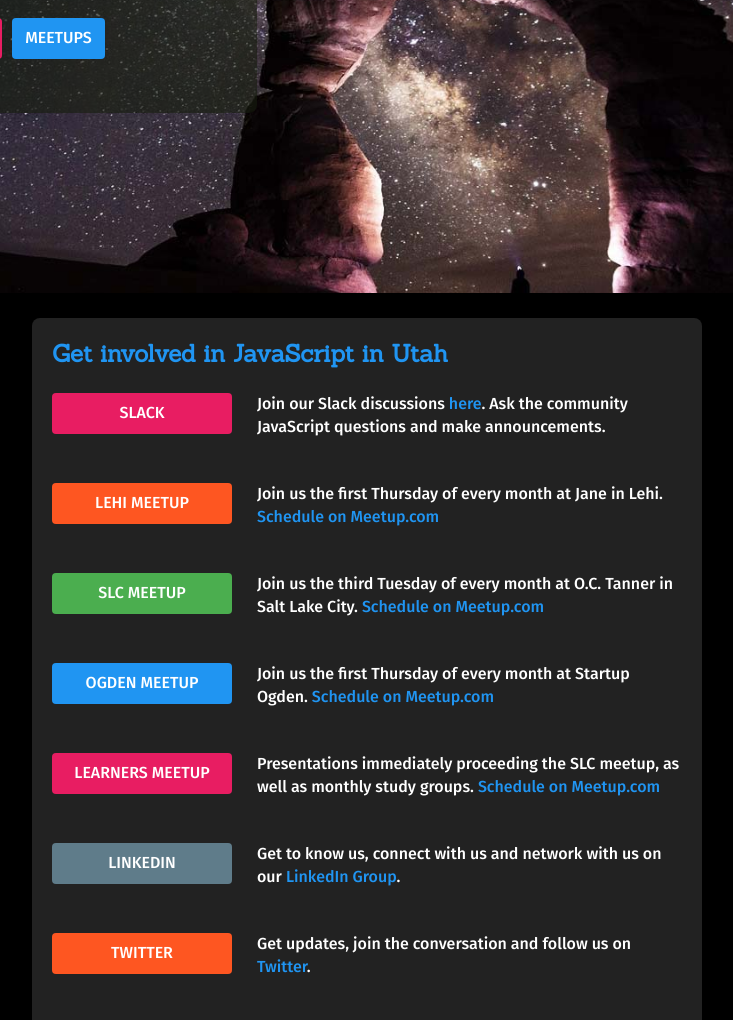
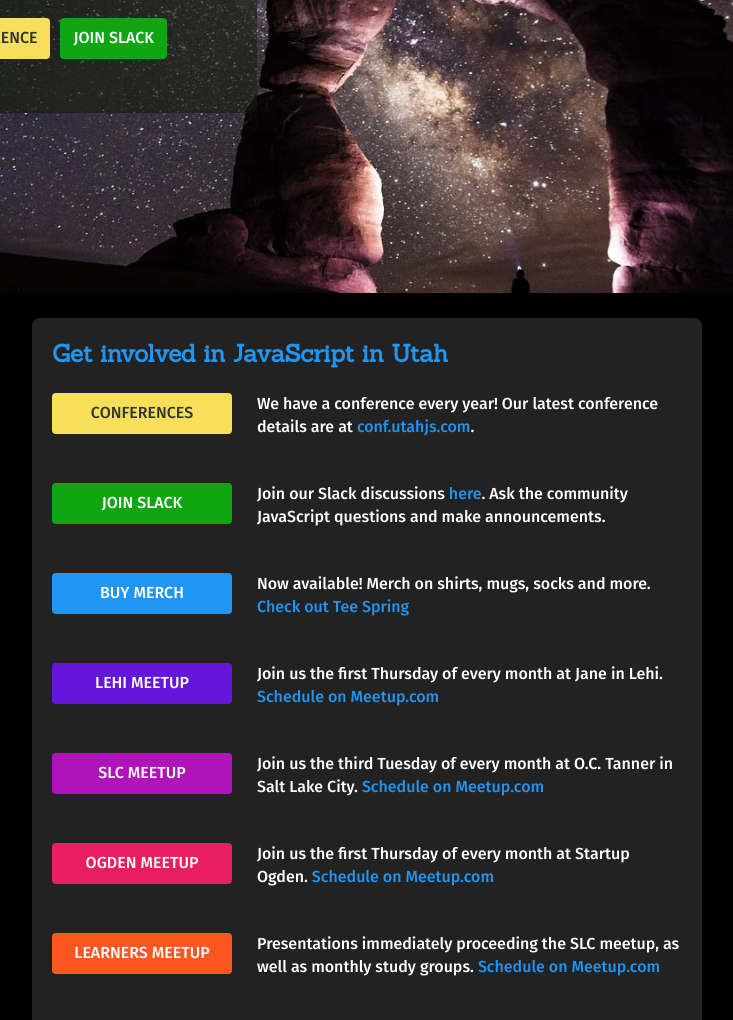
Before and after one commit to UtahJS/utahjs-com, a plain HTML site: page index.html in a window 1280 px wide. Shown: the part 307-1327 px from the top of the page, without its empty margins (273-1006 px from the left). Drawn offline with Linux system fonts and the light colour scheme.

Commit message:
[master] and merch link; update link colors; re-order some links

```diff
--- a/assets/css/main.css
+++ b/assets/css/main.css
@@ -77,16 +77,20 @@ p {
     text-align: center;
     margin-bottom: 8px;
 }
-.btn-slack { background-color: #e81d62; }
-.btn-orem-meetup { background-color: #fe5621; }
-.btn-slc-meetup { background-color: #4bae4f; }
-.btn-ogden-meetup { background-color: #2095f2; }
-.btn-learners-meetup { background-color: #e81d62; }
-.btn-linkedin { background-color: #5f7c8a; }
-.btn-twitter { background-color: #fe5621; }
-.btn-conf { background-color: #4bae4f; }
-.btn-videos { background-color: #2095f2; }
+.hero-buttons .btn:nth-child(1) { background-color: #F6E05A; color: #333; }
+.hero-buttons .btn:nth-child(2) { background-color: #0fa513; }
 
+.ways-to-participate dt:nth-child(14n + 1) .btn { background-color: #F6E05A; color: #333; }
+.ways-to-participate dt:nth-child(14n + 3) .btn { background-color: #0fa513; }
+.ways-to-participate dt:nth-child(14n + 5) .btn { background-color: #2095f2; }
+.ways-to-participate dt:nth-child(14n + 7) .btn { background-color: #6516d9; }
+.ways-to-participate dt:nth-child(14n + 9) .btn { background-color: #b113ba; }
+.ways-to-participate dt:nth-child(14n + 11) .btn { background-color: #e81d62; }
+.ways-to-participate dt:nth-child(14n + 13) .btn { background-color: #fe5621; }
+
+.ways-to-participate {
+    padding-bottom: 0;
+}
 dl.ways-to-participate dt {
     float: left;
     clear: both;
--- a/index.html
+++ b/index.html
@@ -29,7 +29,7 @@
     <meta name="theme-color" content="#f9e034">
     <link rel="stylesheet" href="https://fonts.googleapis.com/css?family=Sanchez|Fira+Sans:300,300italic,500,500italic">
     <link rel="stylesheet" href="assets/css/bootstrap.css">
-    <link rel="stylesheet" href="assets/css/main.css?2">
+    <link rel="stylesheet" href="assets/css/main.css?3">
     <link rel="stylesheet" href="assets/css/hero.css?2">
 </head>
 <body>
@@ -46,9 +46,9 @@
                 <div class="hero-subtext hero-venue">Let's learn together.</div>
             </div>
             <div class="hero-buttons">
-<!--                <a href="https://conf.utahjs.com" class="btn btn-twitter">Conference</a>-->
-                <a href="https://slack.utahjs.com" class="btn btn-slack">Slack</a>
-                <a href="#Meetups" class="btn btn-videos">Meetups</a>
+                <a href="https://conf.utahjs.com" class="btn">Conference</a>
+                <a href="https://slack.utahjs.com" class="btn">Join Slack</a>
+<!--                <a href="#Meetups" class="btn">Meetups</a>-->
             </div>
         </div>
     </div>
@@ -62,55 +62,61 @@
 
         <dl class="ways-to-participate clearfix">
 
-            <dt><a href="https://slack.utahjs.com" class="btn btn-participate btn-slack">Slack</a></dt>
+            <dt><a href="https://conf.utahjs.com" class="btn btn-participate">Conferences</a></dt>
+            <dd>
+                We have a conference every year! Our latest conference details are at
+                <a href="https://conf.utahjs.com">conf.utahjs.com</a>.
+            </dd>
+
+            <dt><a href="https://slack.utahjs.com" class="btn btn-participate">Join Slack</a></dt>
             <dd>
                 Join our Slack discussions <a href="https://slack.utahjs.com">here</a>.
                 Ask the community JavaScript questions and make announcements.
             </dd>
 
-            <dt><a href="http://www.meetup.com/UtahJS/" class="btn btn-participate btn-orem-meetup">Lehi Meetup</a></dt>
+            <dt><a href="https://teespring.com/utahjs-2020-online-series" class="btn btn-participate">Buy Merch</a></dt>
+            <dd>
+                Now available! Merch on shirts, mugs, socks and more.
+                <a href="https://teespring.com/utahjs-2020-online-series">Check out Tee Spring</a>
+            </dd>
+
+            <dt><a href="http://www.meetup.com/UtahJS/" class="btn btn-participate">Lehi Meetup</a></dt>
             <dd>
                 Join us the first Thursday of every month at Jane in Lehi.
                 <a href="http://www.meetup.com/UtahJS/">Schedule on Meetup.com</a>
             </dd>
 
-            <dt><a href="http://www.meetup.com/UtahJS/" class="btn btn-participate btn-slc-meetup">SLC Meetup</a></dt>
+            <dt><a href="http://www.meetup.com/UtahJS/" class="btn btn-participate">SLC Meetup</a></dt>
             <dd>
                 Join us the third Tuesday of every month at O.C. Tanner in Salt Lake City.
                 <a href="http://www.meetup.com/UtahJS/">Schedule on Meetup.com</a>
             </dd>
 
-            <dt><a href="http://www.meetup.com/UtahJS/" class="btn btn-participate btn-ogden-meetup">Ogden Meetup</a></dt>
+            <dt><a href="http://www.meetup.com/UtahJS/" class="btn btn-participate">Ogden Meetup</a></dt>
             <dd>
                 Join us the first Thursday of every month at Startup Ogden.
                 <a href="http://www.meetup.com/UtahJS/">Schedule on Meetup.com</a>
             </dd>
 
-            <dt><a href="http://www.meetup.com/UtahJS/" class="btn btn-participate btn-learners-meetup">Learners Meetup</a></dt>
+            <dt><a href="http://www.meetup.com/UtahJS/" class="btn btn-participate">Learners Meetup</a></dt>
             <dd>
                 Presentations immediately proceeding the SLC meetup, as well as monthly study groups.
                 <a href="http://www.meetup.com/UtahJS/">Schedule on Meetup.com</a>
             </dd>
 
-            <dt><a href="https://www.linkedin.com/groups/6635311" class="btn btn-participate btn-linkedin">LinkedIn</a></dt>
+            <dt><a href="https://www.linkedin.com/groups/6635311" class="btn btn-participate">LinkedIn</a></dt>
             <dd>
                 Get to know us, connect with us and network with us on our
                 <a href="https://www.linkedin.com/groups/6635311">LinkedIn Group</a>.
             </dd>
 
-            <dt><a href="https://twitter.com/utjs" class="btn btn-participate btn-twitter">Twitter</a></dt>
+            <dt><a href="https://twitter.com/utjs" class="btn btn-participate">Twitter</a></dt>
             <dd>
                 Get updates, join the conversation and follow us on
                 <a href="https://twitter.com/utjs">Twitter</a>.
             </dd>
 
-            <dt><a href="https://conf.utahjs.com" class="btn btn-participate btn-conf">Conferences</a></dt>
-            <dd>
-                We have a conference every year! Our latest conference details are at
-                <a href="https://conf.utahjs.com">conf.utahjs.com</a>.
-            </dd>
-
-            <dt><a href="https://www.youtube.com/channel/UCimy8Fjcw_8XwEDEsI0cKeA" class="btn btn-participate btn-videos">Videos</a></dt>
+            <dt><a href="https://www.youtube.com/channel/UCimy8Fjcw_8XwEDEsI0cKeA" class="btn btn-participate">Videos</a></dt>
             <dd>
                 Watch meetup presentations and conference talks on
                 <a href="https://www.youtube.com/channel/UCimy8Fjcw_8XwEDEsI0cKeA">YouTube</a>.
```
